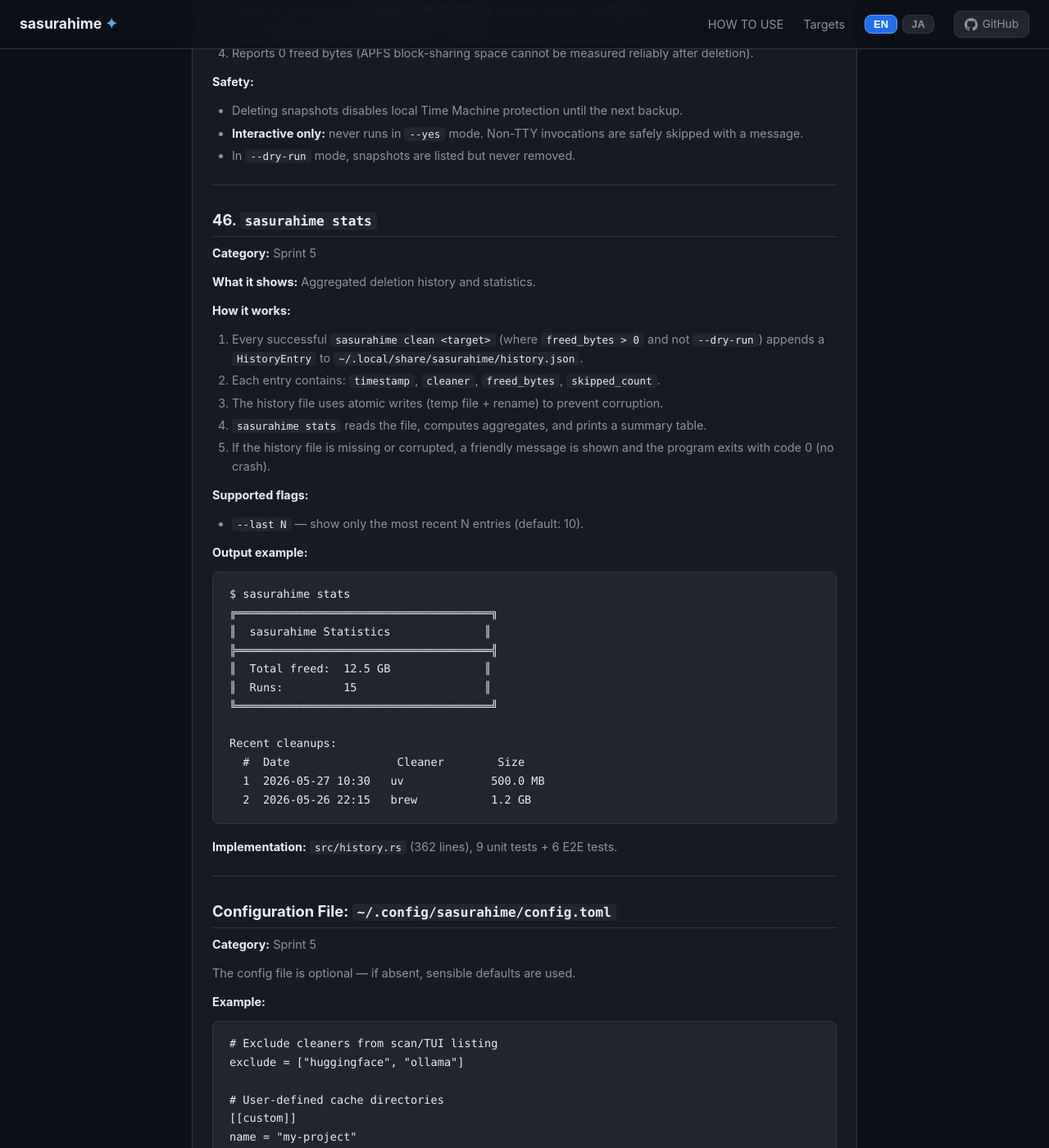
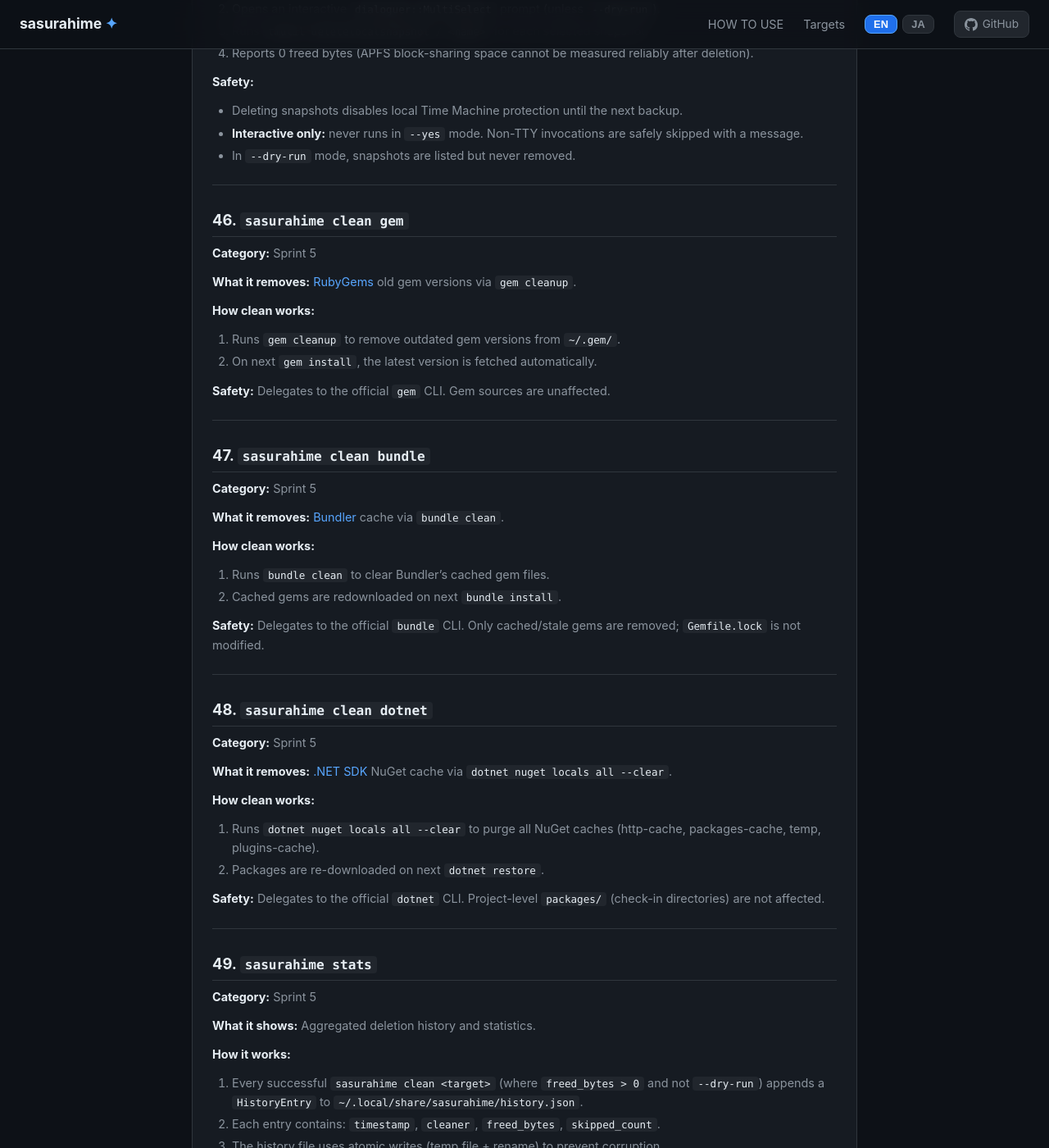
Before and after one commit to armaniacs/sasurahime, a Jekyll site: the page built from docs/SUPPORTED.md, in a window 1280 px wide and 1400 px high, scrolled down 22593 px. Shown: the whole window at 82% size. Built offline with Jekyll 4.4.1, drawn with Linux system fonts in a browser that asks for light colours.

Commit message:
fix: address Checking Team review findings — 5 root cause fixes
Root cause analysis and fixes:

1. iOS warning i18n (High, i18n Expert):
   - Added Japanese warning text alongside English in ios_backup.rs
   Root cause: warning was English-only despite Japanese README existing.

2. which external process (Medium, Red Team / SRE/Ops):
   - Replaced Command::new('which') with native PATH resolution
     using std::env::split_paths + fs::metadata permissions check
   Root cause: unnecessary external process for PATH lookup.

3. TOCTOU race in env-var paths (High, Red Team / Data Integrity):
   - Added is_safe_delete_target re-validation in DeleteDirs clean()
     and fallback_delete path before chflags + delete_path
   Root cause: safety check only ran at construction, not at clean() time.

4. history.json concurrent write race (High, Data Integrity):
   - Added exclusive file locking (fs2 crate) in append_history()
     to prevent concurrent process entry loss
   Root cause: read-modify-write without advisory lock.

5. SUPPORTED.md incomplete (Medium, Documentation):
   - Added gem/bundle/dotnet entries (EN + JA, 3 sections each)
   Updated target count from 46 to 49 in JA intro.

```diff
--- a/Cargo.toml
+++ b/Cargo.toml
@@ -26,6 +26,7 @@ chrono      = { version = "0.4", features = ["serde"] }
 wait-timeout = "0.2"
 trash = "5"
 rayon = "1"
+fs2    = "0.4"
 
 [profile.release]
 opt-level      = "z"      # Aggressive size optimization (s proved larger)
--- a/docs/SUPPORTED.md
+++ b/docs/SUPPORTED.md
@@ -1119,7 +1119,54 @@ UUID-named subdirectory containing backup data (Manifest.db, etc.).
 
 ---
 
-## 46. `sasurahime stats`
+## 46. `sasurahime clean gem`
+
+**Category:** Sprint 5
+
+**What it removes:** [RubyGems](https://rubygems.org/) old gem versions via
+`gem cleanup`.
+
+**How clean works:**
+1. Runs `gem cleanup` to remove outdated gem versions from `~/.gem/`.
+2. On next `gem install`, the latest version is fetched automatically.
+
+**Safety:** Delegates to the official `gem` CLI. Gem sources are unaffected.
+
+---
+
+## 47. `sasurahime clean bundle`
+
+**Category:** Sprint 5
+
+**What it removes:** [Bundler](https://bundler.io/) cache via `bundle clean`.
+
+**How clean works:**
+1. Runs `bundle clean` to clear Bundler's cached gem files.
+2. Cached gems are redownloaded on next `bundle install`.
+
+**Safety:** Delegates to the official `bundle` CLI. Only cached/stale gems
+are removed; `Gemfile.lock` is not modified.
+
+---
+
+## 48. `sasurahime clean dotnet`
+
+**Category:** Sprint 5
+
+**What it removes:** [.NET SDK](https://dotnet.microsoft.com/) NuGet cache via
+`dotnet nuget locals all --clear`.
+
+**How clean works:**
+1. Runs `dotnet nuget locals all --clear` to purge all NuGet caches
+   (http-cache, packages-cache, temp, plugins-cache).
+2. Packages are re-downloaded on next `dotnet restore`.
+
+**Safety:** Delegates to the official `dotnet` CLI. Project-level `packages/`
+(check-in directories) are not affected.
+
+---
+
+## 49. `sasurahime stats`
 
 **Category:** Sprint 5
 
@@ -1232,7 +1279,7 @@ Runs `detect()` on every cleaner and prints a formatted table via
 <details markdown="1">
 <summary markdown="0"><strong>🇯🇵 日本語</strong></summary>
 
-sasurahime は **46 のクリーンターゲット** をスプリント単位で提供しています。
+sasurahime は **49 のクリーンターゲット** をスプリント単位で提供しています。
 すべてのターゲットは `detect`（読み取り専用、副作用なし）と `clean`（削除）の両方に対応しています。また、すべての `clean` サブコマンドは `--dry-run` をサポートしています。
 
 ---
@@ -2222,7 +2269,53 @@ Time Machine スナップショット。
 
 ---
 
-## 46. `sasurahime stats`
+## 46. `sasurahime clean gem`
+
+**カテゴリ:** Sprint 5
+
+**削除対象:** [RubyGems](https://rubygems.org/) の古い gem バージョンを
+`gem cleanup` で削除します。
+
+**削除の仕組み:**
+1. `gem cleanup` を実行し、`~/.gem/` にある古い gem バージョンを削除します。
+2. 次回 `gem install` 時に最新バージョンが自動的に取得されます。
+
+**安全性:** 公式の `gem` CLI に委譲します。Gem ソース自体には影響しません。
+
+---
+
+## 47. `sasurahime clean bundle`
+
+**カテゴリ:** Sprint 5
+
+**削除対象:** [Bundler](https://bundler.io/) のキャッシュを `bundle clean` で削除します。
+
+**削除の仕組み:**
+1. `bundle clean` を実行し、Bundler のキャッシュ済み gem ファイルを削除します。
+2. 次回 `bundle install` 時に再ダウンロードされます。
+
+**安全性:** 公式の `bundle` CLI に委譲します。`Gemfile.lock` は変更されません。
+
+---
+
+## 48. `sasurahime clean dotnet`
+
+**カテゴリ:** Sprint 5
+
+**削除対象:** [.NET SDK](https://dotnet.microsoft.com/) NuGet キャッシュを
+`dotnet nuget locals all --clear` で削除します。
+
+**削除の仕組み:**
+1. `dotnet nuget locals all --clear` を実行し、全 NuGet キャッシュ
+   (http-cache, packages-cache, temp, plugins-cache) を削除します。
+2. 次回 `dotnet restore` 時に再ダウンロードされます。
+
+**安全性:** 公式の `dotnet` CLI に委譲します。プロジェクト内の `packages/`
+ディレクトリには影響しません。
+
+---
+
+## 49. `sasurahime stats`
 
 **カテゴリ:** Sprint 5
 
```
Also changed, not shown: 5 other files.
